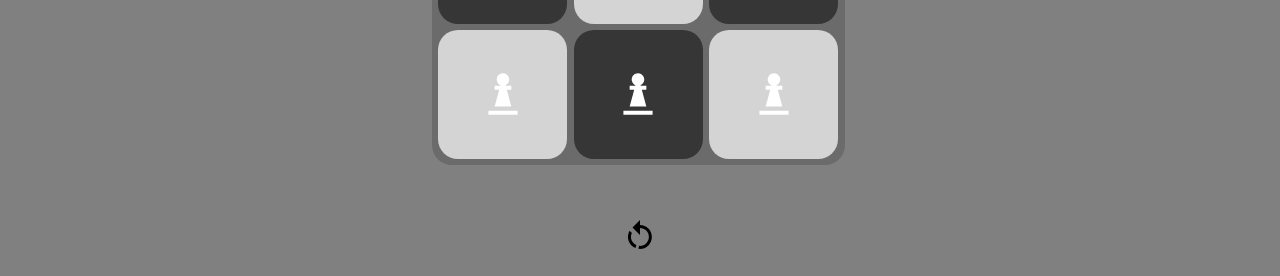
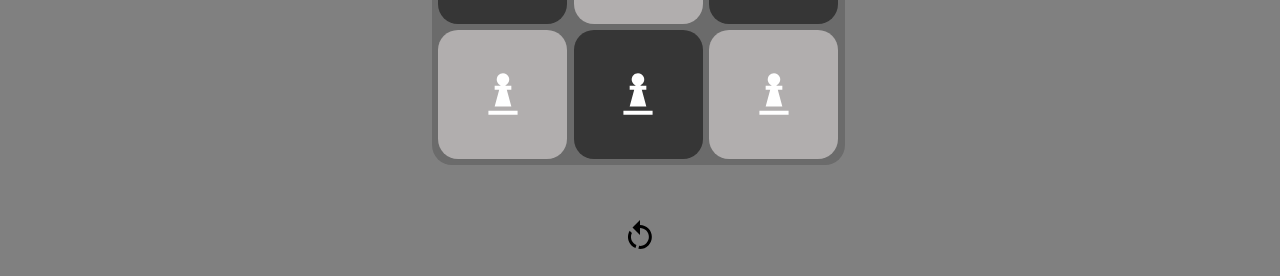
Before and after one commit to imranradzi/hexapawn, a website built with webpack: page dist/index.html in a window 1280 px wide. Shown: the part 481-757 px from the top of the page. Built offline with Linux system fonts and the light colour scheme.

Commit message:
some small styling changes

```diff
--- a/src/styles.css
+++ b/src/styles.css
@@ -77,7 +77,7 @@ header {
 }
 
 .tile {
-  background-color: rgb(212, 212, 212);
+  background-color: rgb(177, 174, 174);
   display: flex;
   justify-content: center;
   align-items: center;
```
Also changed, not shown: dist/main.js.
